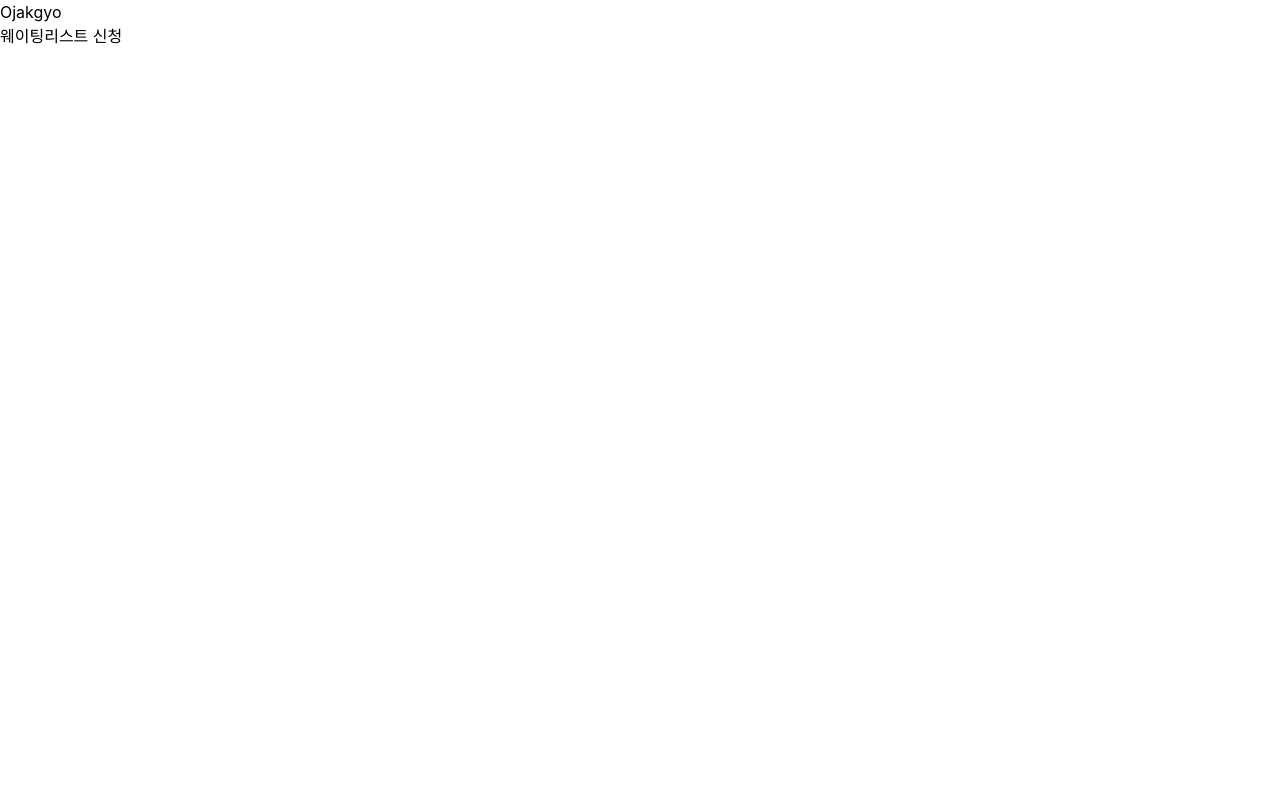
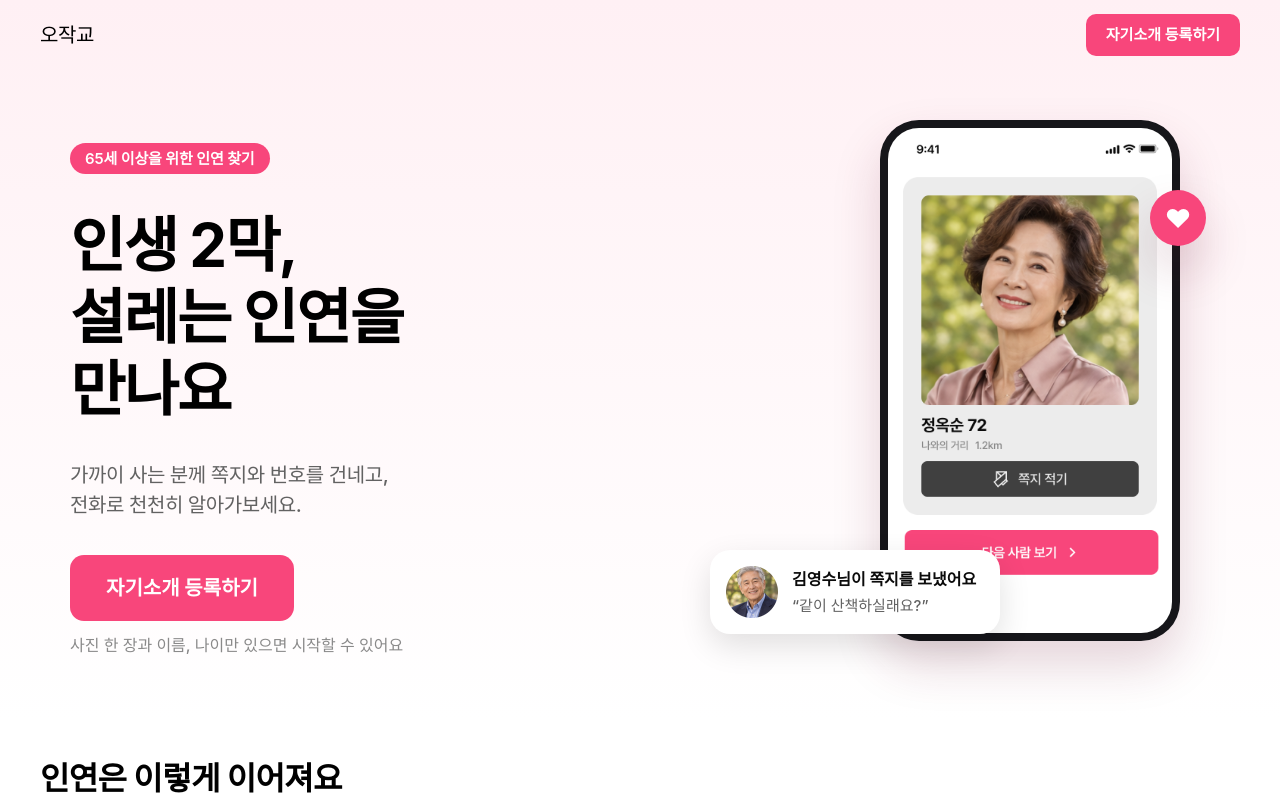
Before and after one commit to im-dongyoon/Ojakgyo-landing, a Next.js app: page / in a window 1280 px wide. Shown: the top 800 px of the page. Built offline with nearby package versions, Linux system fonts and the light colour scheme; no server answers; a web font is replaced by a local one.

Commit message:
feat(landing): 랜딩 페이지에 섹션 연결, 임시 모달 제거

```diff
--- a/src/app/page.tsx
+++ b/src/app/page.tsx
@@ -1,13 +1,27 @@
 import { VisitTracker } from "@/features/attribution/visit-tracker";
-import { WaitlistModal } from "@/features/waitlist/waitlist-modal";
+import { DatePlaces } from "@/features/landing/date-places";
+import { Faq } from "@/features/landing/faq";
+import { FinalCta } from "@/features/landing/final-cta";
+import { Flow } from "@/features/landing/flow";
+import { Hero } from "@/features/landing/hero";
+import { Steps } from "@/features/landing/steps";
+import { Story } from "@/features/landing/story";
+import { WaitlistDialogProvider } from "@/features/waitlist/waitlist-dialog";
 
-// 랜딩 구성 · 디자인 전 임시 페이지. 모달 동작 확인용.
 export default function Home() {
   return (
-    <main>
+    <WaitlistDialogProvider>
       <VisitTracker />
-      <h1>Ojakgyo</h1>
-      <WaitlistModal />
-    </main>
+      <Hero />
+      {/* 데스크톱은 섹션 사이 80px 간격, 모바일은 섹션별 여백을 쓴다 */}
+      <main className="lg:flex lg:flex-col lg:gap-20 lg:pt-10">
+        <Flow />
+        <Story />
+        <Steps />
+        <DatePlaces />
+        <Faq />
+        <FinalCta />
+      </main>
+    </WaitlistDialogProvider>
   );
 }
--- a/src/features/waitlist/waitlist-modal.tsx
+++ /dev/null
@@ -1,26 +0,0 @@
-"use client";
-
-import { useRef } from "react";
-
-import { WaitlistForm } from "./waitlist-form";
-
-/** 네이티브 <dialog>로 띄우는 웨이팅리스트 모달. 스타일은 디자인 작업 때 채운다. */
-export function WaitlistModal() {
-  const dialogRef = useRef<HTMLDialogElement>(null);
-
-  return (
-    <>
-      <button type="button" onClick={() => dialogRef.current?.showModal()}>
-        웨이팅리스트 신청
-      </button>
-
-      <dialog ref={dialogRef} aria-labelledby="waitlist-title">
-        <h2 id="waitlist-title">웨이팅리스트</h2>
-        <WaitlistForm />
-        <form method="dialog">
-          <button type="submit">닫기</button>
-        </form>
-      </dialog>
-    </>
-  );
-}
```
